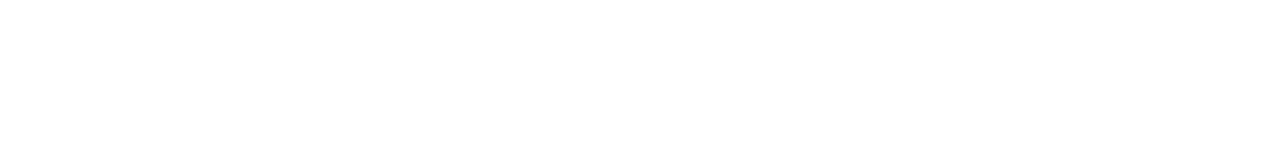
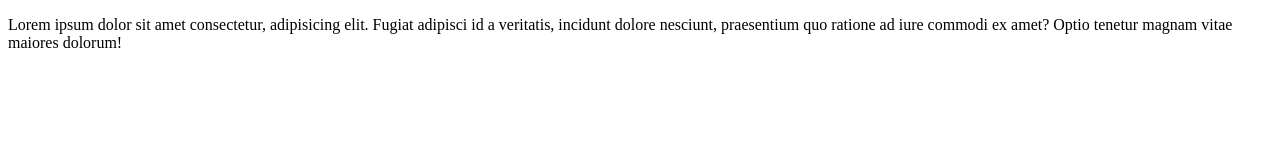
Before and after one commit to JoaquinFranich/modulo-02-funciones-JS-melo, a plain HTML site: page index.html in a window 1280 px wide. Drawn offline with Linux system fonts and the light colour scheme.

Commit message:
lorem ipsum.

```diff
--- a/index.html
+++ b/index.html
@@ -8,6 +8,8 @@
     <title>Funciones</title>
 </head>
 <body>
-
+    <p>
+        Lorem ipsum dolor sit amet consectetur, adipisicing elit. Fugiat adipisci id a veritatis, incidunt dolore nesciunt, praesentium quo ratione ad iure commodi ex amet? Optio tenetur magnam vitae maiores dolorum!
+    </p>
 </body>
 </html>
```
